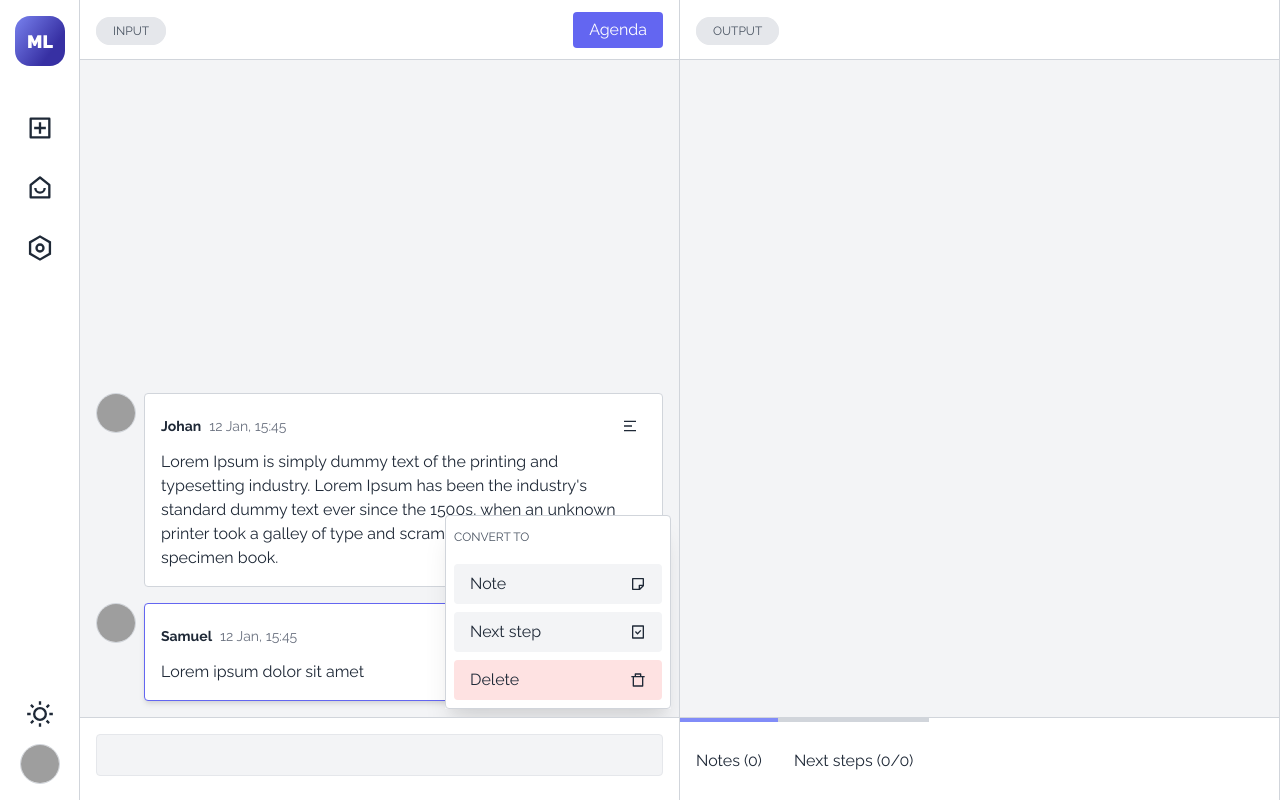
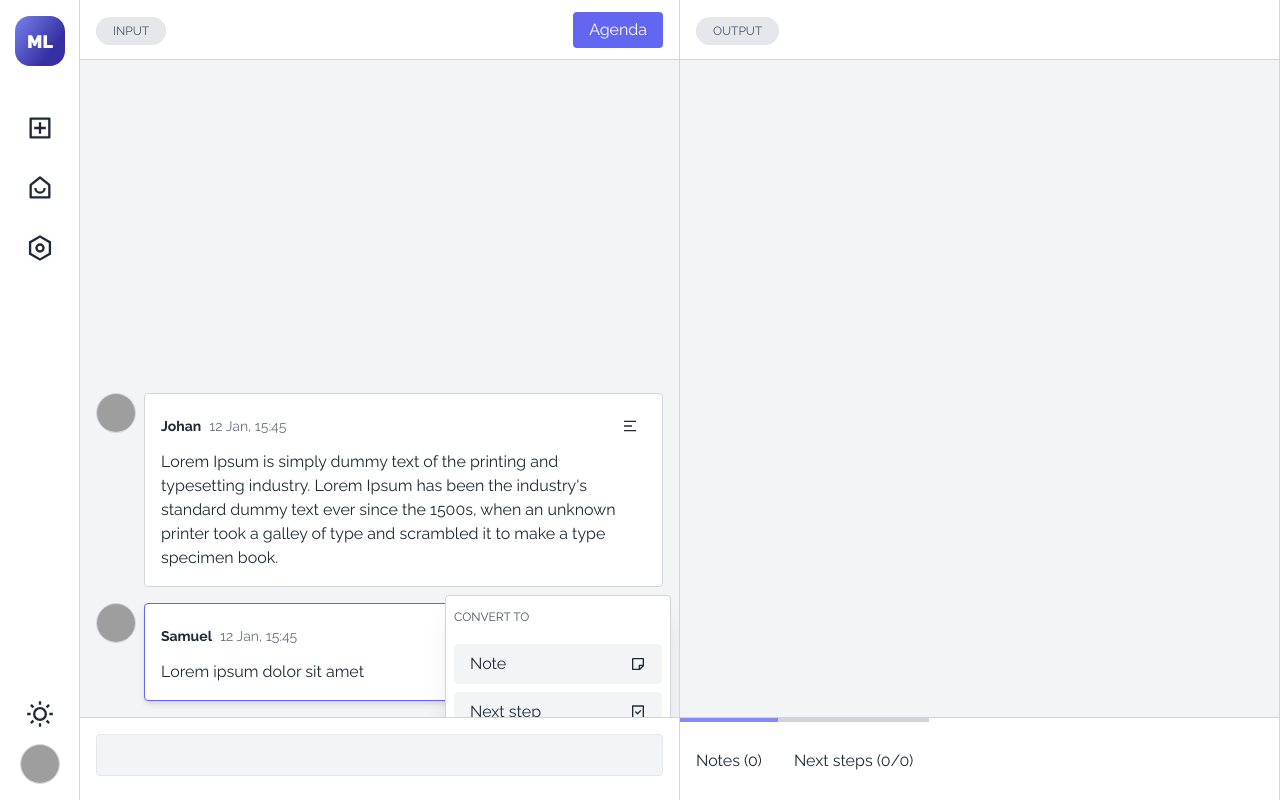
Before and after one commit to brslv/meetlog-web, a React (Create React App) app: page /m/1 in a window 1280 px wide. Both pictures are taken after a click on the element 630 px from the left and 636 px from the top of the page. Built offline with nearby package versions, Linux system fonts and the light colour scheme; grey boxes are pictures that could not be loaded.

Commit message:
remove isLast logic from the entity

```diff
--- a/src/components/entities/Entity.tsx
+++ b/src/components/entities/Entity.tsx
@@ -102,11 +102,9 @@ export type IContextMenuRenderFn = (
 
 export default function Entity({
   data,
-  isLast,
   contextMenu,
 }: {
   data: IEntity
-  isLast: boolean
   contextMenu: IContextMenuRenderFn
 }) {
   const [isContextMenuOpen, setIsContextMenuOpen] = useState(false)
@@ -135,9 +133,7 @@ export default function Entity({
           <div
             ref={ref}
             className={cn({
-              'z-10 absolute right-0 mt-2 -mr-2 shadow-xl': true,
-              'top-0': !isLast,
-              'bottom-0 -mb-2': isLast,
+              'z-10 absolute right-0 top-0 mt-2 -mr-2 shadow-xl': true,
             })}
           >
             <div className="p-2 bg-white dark:bg-gray-800 border border-gray-300 dark:border-gray-700 rounded">
--- a/src/components/entities/EntityList.tsx
+++ b/src/components/entities/EntityList.tsx
@@ -17,15 +17,8 @@ export default function EntityList({
           className="flex flex-col-reverse overflow-auto p-4"
           style={{ minHeight: ENTITY_LIST_MIN_HEIGHT }}
         >
-          {entities.map((input, i) => (
-            <Entity
-              key={input.id}
-              data={input}
-              isLast={
-                i === 0 /*because we use row-reverse, the last is with idx 0*/
-              }
-              contextMenu={contextMenu}
-            />
+          {entities.map((input) => (
+            <Entity key={input.id} data={input} contextMenu={contextMenu} />
           ))}
         </div>
       </div>
```
